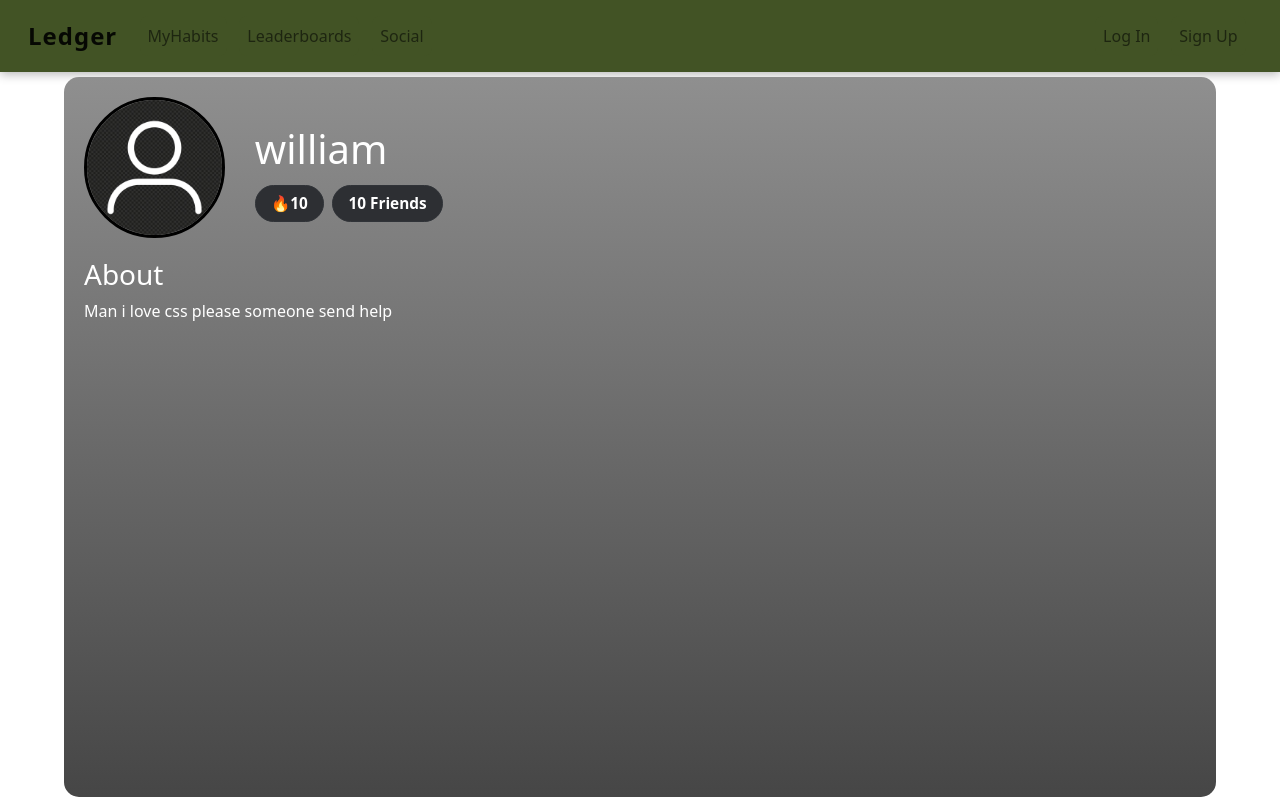
After one commit to danielRuebenacker/Ledger, a Django app: page /profile in a window 1280 px wide. The commit adds this page. Run offline with Django 3.2, Linux system fonts and the light colour scheme.

Commit message:
basic profile web

```diff
--- a/teamProject/ledger/urls.py
+++ b/teamProject/ledger/urls.py
@@ -8,4 +8,5 @@ urlpatterns = [
         path('myhabits', views.myhabits, name='myhabits'),
         path('leaderboards', views.leaderboards, name='leaderboards'),
         path('social', views.social, name='social'),
+        path('profile', views.profile, name='profile'),
 ]
--- a/teamProject/ledger/views.py
+++ b/teamProject/ledger/views.py
@@ -22,3 +22,8 @@ def social(request):
     context_dict = {}
 
     return render(request, 'ledger/social.html', context=context_dict)
+
+def profile(request):
+    context_dict = {}
+
+    return render(request, 'ledger/profile.html', context=context_dict)
--- /dev/null
+++ b/teamProject/static/css/profile.css
@@ -0,0 +1,69 @@
+.banner {
+    height: 90vh;
+    width: 90%;
+    background: linear-gradient(to bottom, #8f8f8f, #464646);
+    margin: 5px auto;
+    border-radius: 15px;
+    padding: 20px;
+    box-sizing: border-box;
+    color: white;
+    position:relative;
+    display: flex;
+    flex-direction: column;
+    align-items: flex-start;
+    gap: 20px;
+}
+
+.user-info {
+    display: flex;
+    flex-direction: column;
+    padding-top: 3.5%;
+}
+
+.profile-header {
+    display: flex;
+    align-items: center;
+    gap: 30px;
+}
+
+.profile-img {
+    width: 11vw;
+    height: 11vw;
+    min-width: 100px;
+    min-height: 100px;
+    border-radius: 50%;
+    border: 3px solid rgb(0, 0, 0);
+    object-fit: cover;
+}
+
+
+.stats-container {
+    display: flex;
+    gap: 8px;
+    margin-top: 4px;
+}
+
+.stat-pill {
+    background-color: #2d2f33;
+    color: #ffffff;
+    padding: 0.4em 1em;
+    font-size: clamp(12px, 1.2vw, 18px);
+    border-radius: 50px;
+    font-weight: 600;
+    border: 1px solid #303338;
+    white-space: nowrap;
+    display: flex;
+    align-items: center;
+    justify-content: center;
+}
+
+.about-section h3 {
+    margin: 0 0 10px 0;
+    font-size: 1.5rem;
+}
+
+.about-section p {
+    margin: 0;
+    line-height: 1.6;
+    color: #ddd;
+}
--- a/teamProject/templates/ledger/base.html
+++ b/teamProject/templates/ledger/base.html
@@ -32,6 +32,7 @@
                 </ul>
 				<ul class="navbar-nav ms-auto">
                     {% if user.is_authenticated %}
+                        <li class="nav-item"><a class="nav-link nav-box" href="{%url 'ledger:profile' %}">Profile</a></li>
                         <li class="nav-item"><a class="nav-link nav-box" href="{% url 'auth_logout' %}?next={% url 'ledger:index' %}">Logout</a></li>
                     {% else %}
                         <li class="nav-item"><a class="nav-link nav-box" href="{% url 'auth_login' %}">Log In</a></li>
--- /dev/null
+++ b/teamProject/templates/ledger/profile.html
@@ -0,0 +1,25 @@
+{% extends 'ledger/base.html' %}
+{% load static %}
+{% block body_block %}
+<link rel="stylesheet" href="{% static 'css/profile.css' %}">
+
+<div class="banner">
+    <div class="profile-header">
+        <img src="/media/guest.jpg" class="profile-img">
+
+        <div class="user-info">
+            <h1>william</h1>
+            <div class="stats-container">
+                <div class="stat-pill">🔥10</div>
+                <div class="stat-pill">10 Friends</div>
+            </div>
+        </div>
+    </div>
+
+    <div>
+        <h3>About</h3>
+        <p>Man i love css please someone send help</p>
+    </div>
+</div>
+
+{% endblock %}
```
Also changed, not shown: teamProject/media/guest.jpg (added).
